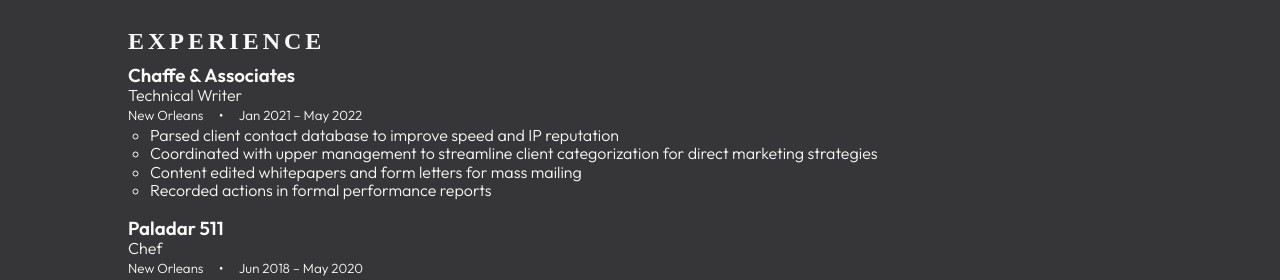
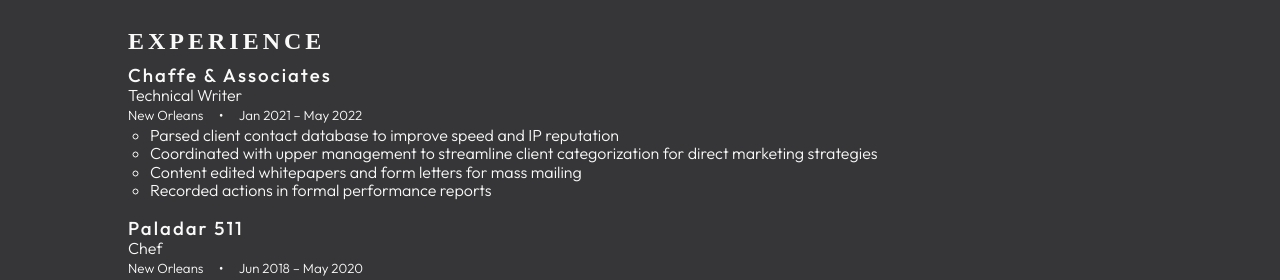
Before and after one commit to kdevay/kdevay.github.io, a React (Create React App) app: page / in a window 1280 px wide. Shown: the part 361-641 px from the top of the page. Built offline with nearby package versions, Linux system fonts and the light colour scheme; a web font is replaced by a local one.

Commit message:
Add homepage, scripts, and build

```diff
--- a/src/styles/index.css
+++ b/src/styles/index.css
@@ -160,7 +160,8 @@ button:hover{
     font-weight: 300;
 }
 .bold{
-    font-weight:800;
+    font-weight: 500;
+    letter-spacing: 2px;
 }
 /* projects */
 #workDiv{
```
Also changed, not shown: package.json (+7 -0 lines), 1 other file (tests, documents, lock files or other folders).
